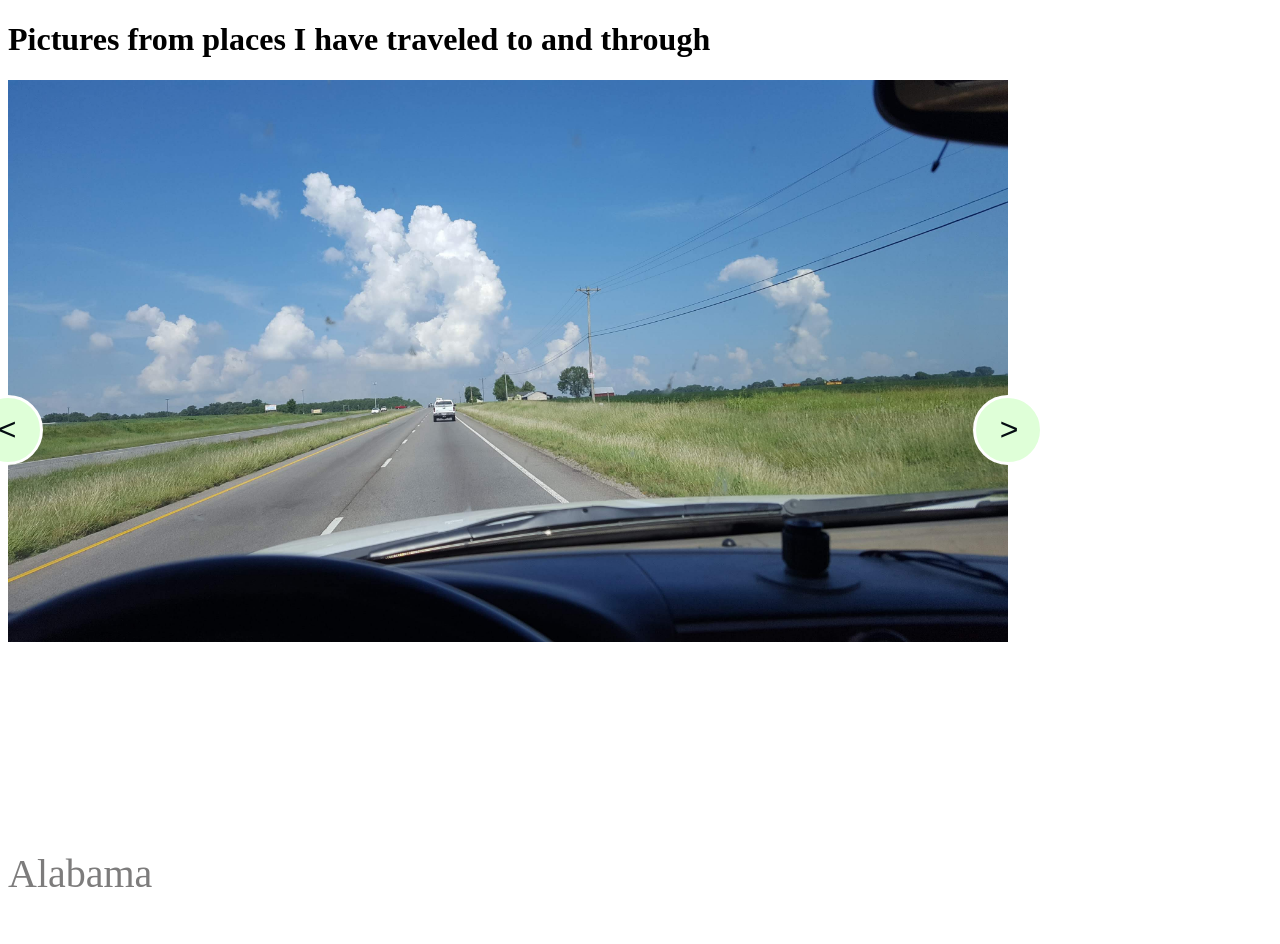
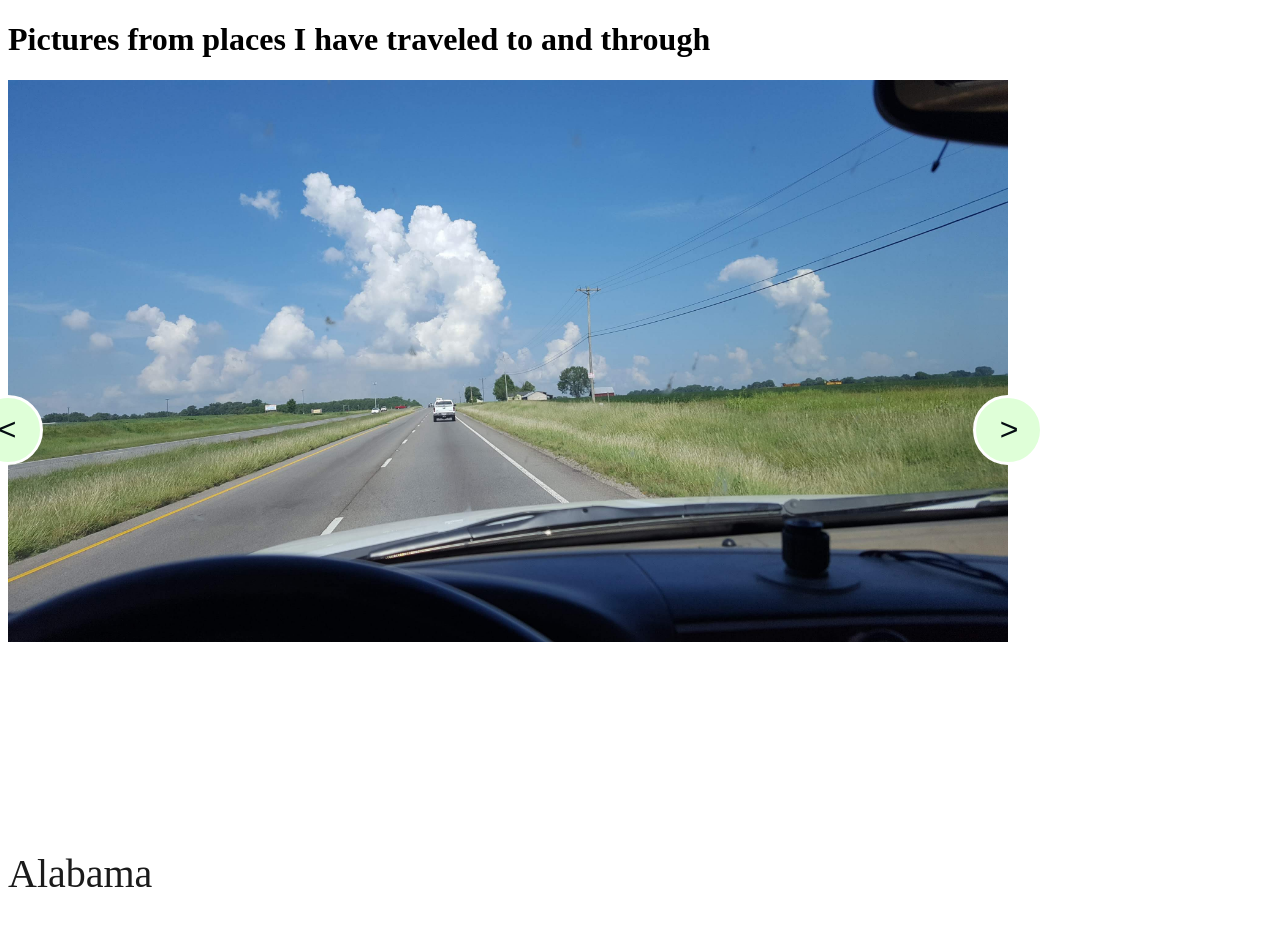
Before and after one commit to CompuCrypt/mattg.com, a plain HTML site: page pictures.html in a window 1280 px wide. Shown: the top 944 px of the page. Drawn offline with Linux system fonts and the light colour scheme.

Commit message:
Made paragraph text darker and easier to read on pictures page

```diff
--- a/css/style2.css
+++ b/css/style2.css
@@ -19,7 +19,7 @@
   p {
       font-size: 40px;
       padding-top: 30px;
-      color: #7D7C7C;
+      color: #1b1b1b;
   }
 
   .slider {
```
Also changed, not shown: 1 other file.
